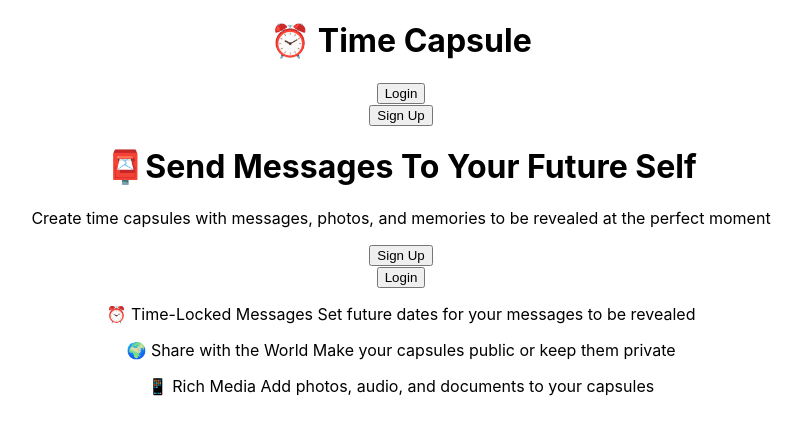
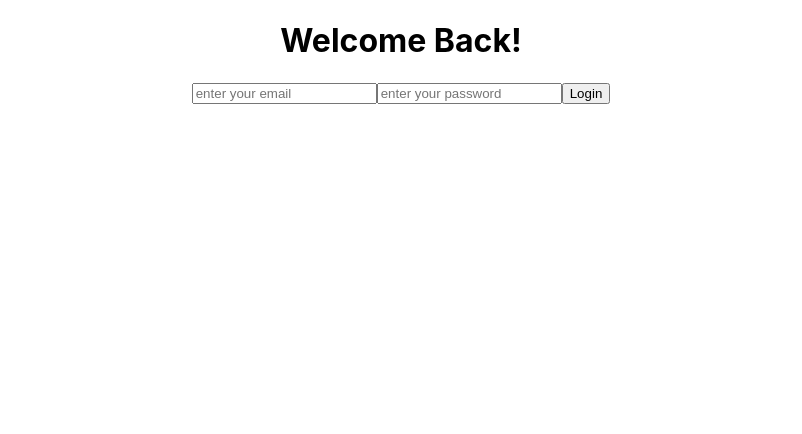
Before and after one commit to HadiHD17/Time-Capsule-Client, a React (Create React App) app: page /Login in a window 1280 px wide. Shown: the top 434 px of the page, without its empty margins (239-1041 px from the left). Built offline with nearby package versions, Linux system fonts and the light colour scheme.

Commit message:
finished login no style

```diff
--- a/src/App.jsx
+++ b/src/App.jsx
@@ -1,11 +1,15 @@
 import './styles/App.css';
 import MyRoutes from './routes/MyRoutes';
 import HomePage from './pages/HomePage';
+import { useLocation } from 'react-router-dom';
+
+const discluded = ["/Login", "/Register"];
 
 function App() {
+  const location = useLocation();
   return (
     <div className="App">
-      <HomePage/>
+      {discluded.every((route) => route !== location.pathname) && <HomePage/>}
       <MyRoutes/>
     </div>
   );
--- a/src/components/shared/LogButton.jsx
+++ b/src/components/shared/LogButton.jsx
@@ -6,7 +6,7 @@ const LogButton = () => {
   return (
     <div className='Loginbtn'>
         <button onClick={()=>{
-        navigate("/LoginPage");
+        navigate("/Login");
         }}>
             Login
         </button>
--- a/src/components/shared/RegisterButton.jsx
+++ b/src/components/shared/RegisterButton.jsx
@@ -6,7 +6,7 @@ const RegisterButton = () => {
   return (
     <button
         onClick={()=>{
-          navigate("/RegisterPage");
+          navigate("/Register");
         }}
         >
         Sign Up
--- /dev/null
+++ b/src/pages/LoginPage.jsx
@@ -0,0 +1,46 @@
+import React, {useState} from 'react'
+
+
+const LoginPage = () => {
+    const [email, setemail] = useState("");
+    const [password, setpassword] = useState("");
+
+    const Login = (e) => {
+        e.preventDefault();
+
+        const formdata = new FormData();
+        formdata.append("email", email);
+        formdata.append("password", password);
+
+        //for(let pair of formdata.entries()){
+          //  console.log(pair[0] + ": " + pair[1]);
+        //}
+    }
+  return (
+    <div className='LoginForm'>
+        <h1>Welcome Back!</h1>
+        <form>
+            <input
+            type="text"
+            id="email"
+            className="email"
+            placeholder="enter your email"
+            onChange={(e) => setemail(e.target.value)}
+            required />
+
+            <input
+            type="text"
+            id="password"
+            className="password"
+            placeholder="enter your password"
+            onChange={(e) => setpassword(e.target.value)}
+            required />
+
+            <button type="submit" className="loginbtn" onClick={Login}>Login</button>
+
+        </form>
+    </div>
+  )
+}
+
+export default LoginPage
--- a/src/routes/MyRoutes.jsx
+++ b/src/routes/MyRoutes.jsx
@@ -1,11 +1,13 @@
 import React from 'react'
 import { Routes, Route } from 'react-router-dom'
 import HomePage from '../pages/HomePage'
+import LoginPage from '../pages/LoginPage'
 
 const MyRoutes = () => {
   return (
     <Routes>
         <Route path="/Home" element={<HomePage/>}/>
+        <Route path="/Login" element={<LoginPage/>}/>
     </Routes>
 
   )
```
